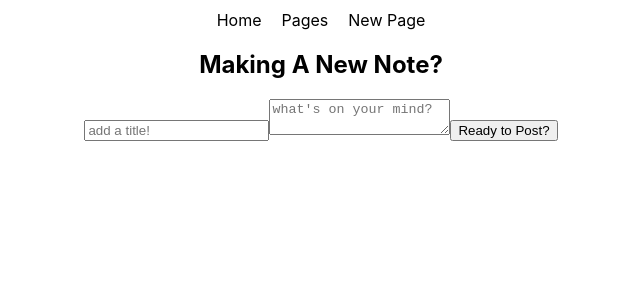
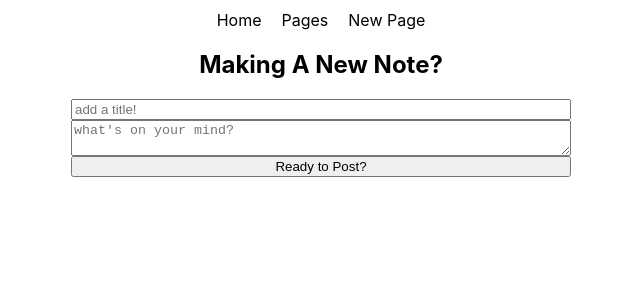
Before and after one commit to Mokagbue/BlackBook, a React (Create React App) app in the folder blackbook/: page /newNotes in a window 1280 px wide. Shown: the top 300 px of the page, without its empty margins (319-959 px from the left). Built offline with nearby package versions, Linux system fonts and the light colour scheme; no server answers.

Commit message:
playing with width on new note

```diff
--- a/blackbook/src/App.css
+++ b/blackbook/src/App.css
@@ -9,3 +9,11 @@
   text-decoration: none;
   color: black;
 }
+.note-form {
+  display: flex;
+  flex-direction: column;
+  max-width: 500px;
+  justify-content: center;
+  margin-left: auto;
+  margin-right: auto;
+}
--- a/blackbook/src/components/book/noteForm.js
+++ b/blackbook/src/components/book/noteForm.js
@@ -1,4 +1,5 @@
 import React, { Component } from 'react';
+import '../../App.css';
 
 class NotesForm extends Component {
     constructor(props) {
```
